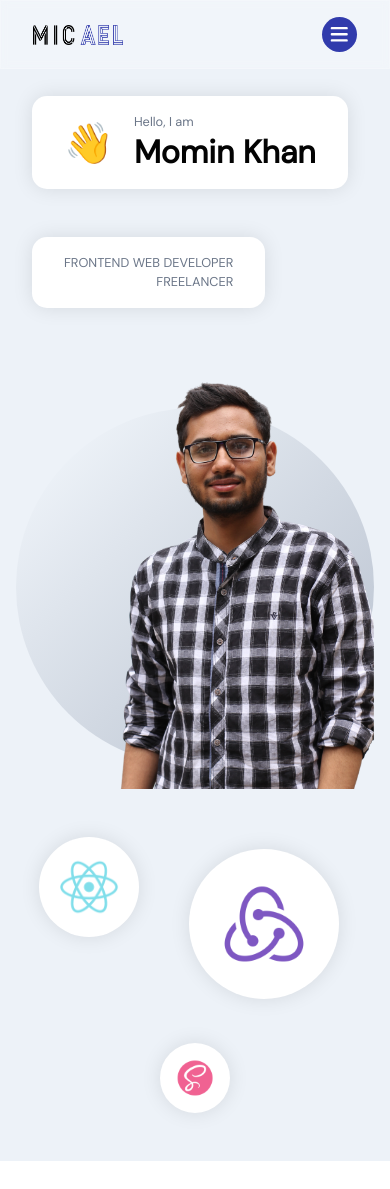
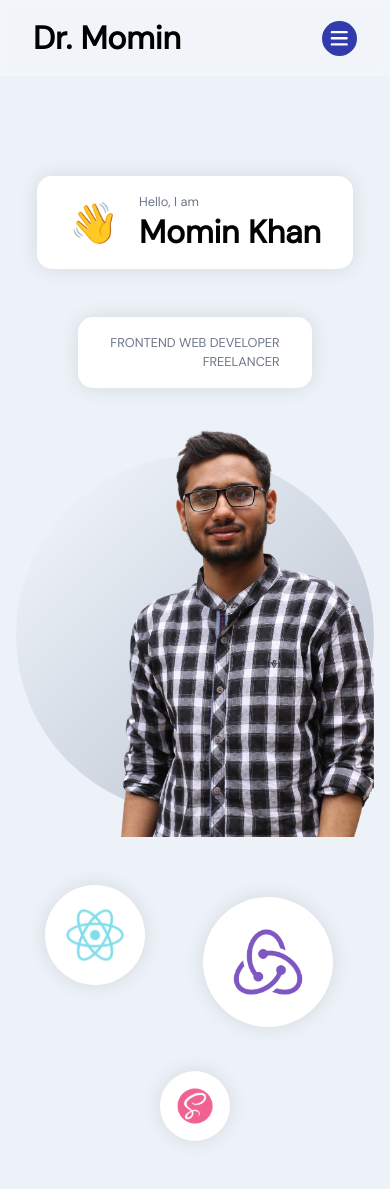
Before and after one commit to Dr-Momin/Dr-Momin.github.io, a React (Create React App) app in the folder frontend_react/: page / in a window 390 px wide. Before the commit the page ends 1161 px from the top, so only its background shows below. Built offline with nearby package versions, Linux system fonts and the light colour scheme.

Commit message:
minor changes...

```diff
--- a/frontend_react/src/components/Navbar/Navbar.css
+++ b/frontend_react/src/components/Navbar/Navbar.css
@@ -16,6 +16,11 @@
   display: flex;
   justify-content: flex-start;
   align-items: center;
+}
+.app__navbar-logo h2 {
+  font-size: 2rem;
+  font-weight: 800;
+  cursor: pointer;
 }
 .app__navbar-logo img {
   width: 90px;
@@ -51,6 +56,7 @@
   color: var(--gray-color);
   text-decoration: none;
   flex-direction: column;
+  font-size: 1rem;
   text-transform: uppercase;
   font-weight: 500;
   transition: all 0.3s ease-in-out;
@@ -61,7 +67,7 @@
 .app__navbar-links li:hover div {
   background: var(--secondary-color);
 }
-@media screen and (max-width: 900px) {
+@media screen and (max-width: 950px) {
   .app__navbar-links {
     display: none;
   }
@@ -95,10 +101,8 @@
   justify-content: flex-end;
   align-items: flex-end;
   flex-direction: column;
-  background: url("../../assets/bgWhite.png");
-  background-color: var(--white-color);
+  background: var(--white-color) url("../../assets/bgWhite.png") repeat;
   background-size: cover;
-  background-repeat: repeat;
   /* top box shadow */
   box-shadow: 0px 0px 20px rgba(168, 168, 168, 0.15);
 }
@@ -133,12 +137,12 @@
 .app__navbar-menu div ul li a:hover {
   color: var(--secondary-color);
 }
-@media screen and (min-width: 900px) {
+@media screen and (min-width: 950px) {
   .app__navbar-menu div {
     display: none;
   }
 }
-@media screen and (min-width: 900px) {
+@media screen and (min-width: 950px) {
   .app__navbar-menu {
     display: none;
   }
--- a/frontend_react/src/components/Navbar/Navbar.jsx
+++ b/frontend_react/src/components/Navbar/Navbar.jsx
@@ -11,7 +11,8 @@ const Navbar = () => {
     return (
         <nav className="app__navbar">
             <div className="app__navbar-logo">
-                <img src={images.logo} alt="logo" />
+                {/*<img src={images.logo} alt="logo" />*/}
+                <h2>Dr. Momin</h2>
             </div>
             <ul className="app__navbar-links">
                 {['home', 'about', 'work', 'skills', 'contact'].map((item) => (
--- a/frontend_react/src/components/Navbar/Navbar.scss
+++ b/frontend_react/src/components/Navbar/Navbar.scss
@@ -19,6 +19,12 @@
   display: flex;
   justify-content: flex-start;
   align-items: center;
+
+  h2{
+    font-size: 2rem;
+    font-weight: 800;
+    cursor: pointer;
+  }
 
   img {
     width: 90px;
@@ -59,6 +65,7 @@
       text-decoration: none;
       flex-direction: column;
 
+      font-size: 1rem;
       text-transform: uppercase;
       font-weight: 500;
 
@@ -76,7 +83,7 @@
     }
   }
 
-  @media screen and (max-width: 900px) {
+  @media screen and (max-width: 950px) {
     display: none;
   }
 }
@@ -116,11 +123,9 @@
     align-items: flex-end;
     flex-direction: column;
 
-    background: url('../../assets/bgWhite.png');
-    background-color: var(--white-color);
+
+    background: var(--white-color) url('../../assets/bgWhite.png') repeat;
     background-size: cover;
-    background-repeat: repeat;
-
     /* top box shadow */
     box-shadow: 0px 0px 20px rgba(168, 168, 168, 0.15);
 
@@ -162,12 +167,12 @@
       }
     }
 
-    @media screen and (min-width: 900px) {
+    @media screen and (min-width: 950px) {
       display: none;
     }
   }
 
-  @media screen and (min-width: 900px) {
+  @media screen and (min-width: 950px) {
     display: none;
   }
 }
--- a/frontend_react/src/container/Header/Header.css
+++ b/frontend_react/src/container/Header/Header.css
@@ -15,14 +15,14 @@
   width: 100%;
   height: 100%;
   flex-direction: row;
-  padding: 6rem 2rem 0rem;
+  padding: 3rem 2rem 0rem;
 }
 @media screen and (min-width: 2000px) {
   .app__header {
     padding-top: 8rem;
   }
 }
-@media screen and (max-width: 1200px) {
+@media screen and (max-width: 950px) {
   .app__header {
     flex-direction: column;
   }
@@ -42,10 +42,14 @@
   height: 100%;
   margin: 0 2rem;
 }
-@media screen and (max-width: 1200px) {
+@media screen and (max-width: 950px) {
   .app__header-info {
     width: 100%;
-    margin-right: 0rem;
+    margin-top: 5rem;
+    margin-bottom: -2rem;
+    display: flex;
+    justify-content: center;
+    align-items: center;
   }
 }
 
@@ -82,10 +86,10 @@
     font-size: 5rem;
   }
 }
-@media screen and (max-width: 1200px) {
+@media screen and (max-width: 950px) {
   .app__header-badge {
-    justify-content: flex-start;
-    align-items: flex-start;
+    justify-content: center;
+    align-items: center;
   }
 }
 
@@ -96,7 +100,7 @@
   justify-content: space-evenly;
   align-items: flex-start;
   height: 100%;
-  margin-left: 1rem;
+  margin-left: 3rem;
 }
 .app__header-circles div {
   width: 100px;
@@ -115,8 +119,8 @@
 }
 .app__header-circles div:nth-child(2) {
   margin: 1.75rem;
-  width: 150px;
-  height: 150px;
+  width: 130px;
+  height: 130px;
 }
 .app__header-circles div:nth-child(3) {
   width: 70px;
--- a/frontend_react/src/container/Header/Header.scss
+++ b/frontend_react/src/container/Header/Header.scss
@@ -20,13 +20,13 @@
   height: 100%;
   flex-direction: row;
 
-  padding: 6rem 2rem 0rem;
+  padding: 3rem 2rem 0rem;
 
   @media screen and (min-width: 2000px) {
     padding-top: 8rem;
   }
 
-  @media screen and (max-width: 1200px) {
+  @media screen and (max-width: 950px) {
     flex-direction: column;
   }
 
@@ -45,9 +45,17 @@
 
   margin: 0 2rem;
 
-  @media screen and (max-width: 1200px) {
+  @media screen and (max-width: 950px) {
     width: 100%;
-    margin-right: 0rem;
+    //margin-right: 0rem;
+    margin-top: 5rem;
+    margin-bottom: -2rem;
+    display: flex;
+
+    justify-content: center;
+    align-items: center;
+    //border: 2px solid;
+
   }
 }
 
@@ -88,9 +96,9 @@
     }
   }
 
-  @media screen and (max-width: 1200px) {
-    justify-content: flex-start;
-    align-items: flex-start;
+  @media screen and (max-width: 950px) {
+    justify-content: center;
+    align-items: center;
   }
 }
 
@@ -101,7 +109,8 @@
   justify-content: space-evenly;
   align-items: flex-start;
   height: 100%;
-  margin-left: 1rem;
+  margin-left: 3rem;
+  //margin-top: -10rem;
 
   div {
     width: 100px;
@@ -112,6 +121,7 @@
     box-shadow: 0px 0px 20px rgba(0, 0, 0, 0.1);
 
     img {
+      //margin-top: -2rem;
       width: 60%;
       height: 60%;
     }
@@ -126,8 +136,8 @@
 
   div:nth-child(2) {
     margin: 1.75rem;
-    width: 150px;
-    height: 150px;
+    width: 130px;
+    height: 130px;
   }
 
   div:nth-child(3) {
```
Also changed, not shown: 2 other files (tests, documents, lock files or other folders).
